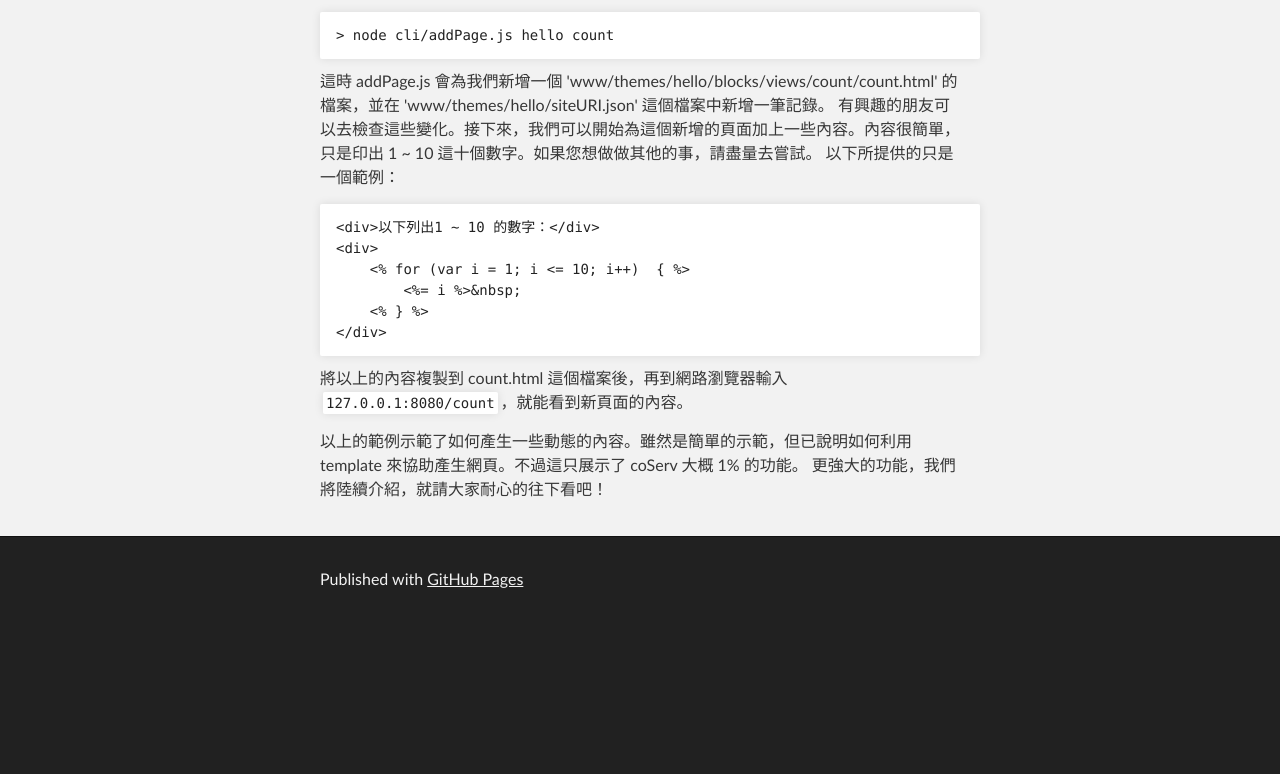
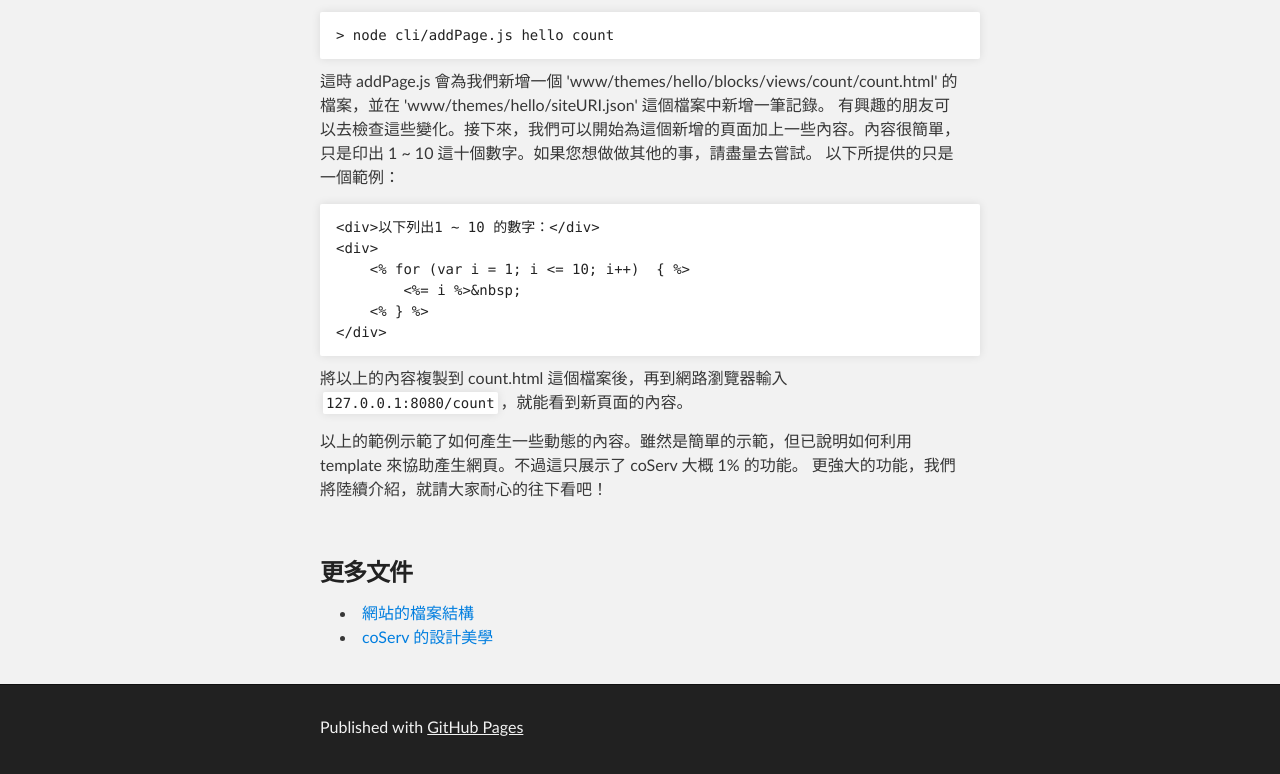
Before and after one commit to coimotion/coimotion.github.io, a plain HTML site: page coServ/zh/index.html in a window 1280 px wide. Shown: the part 1383-2157 px from the top of the page. Before the commit the page ends 2009 px from the top, so only its background shows below. Drawn offline with Linux system fonts and the light colour scheme.

Commit message:
add reference links

```diff
--- a/coServ/zh/index.html
+++ b/coServ/zh/index.html
@@ -82,6 +82,14 @@
 <p>以上的範例示範了如何產生一些動態的內容。雖然是簡單的示範，但已說明如何利用 template 來協助產生網頁。不過這只展示了 coServ 大概 1% 的功能。
     更強大的功能，我們將陸續介紹，就請大家耐心的往下看吧！</p>
 
+<p>&nbsp;</p>
+
+<h3>更多文件</h3>
+<ul>
+    <li><a href="./structure.html">網站的檔案結構</a></li>
+    <li><a href="./layout.html">coServ 的設計美學</a></li>
+</ul>
+
 </section>
     </div>
 
```
Also changed, not shown: coServ/zh/layout.html (+7 -0 lines), coServ/zh/structure.html (+7 -0 lines).
